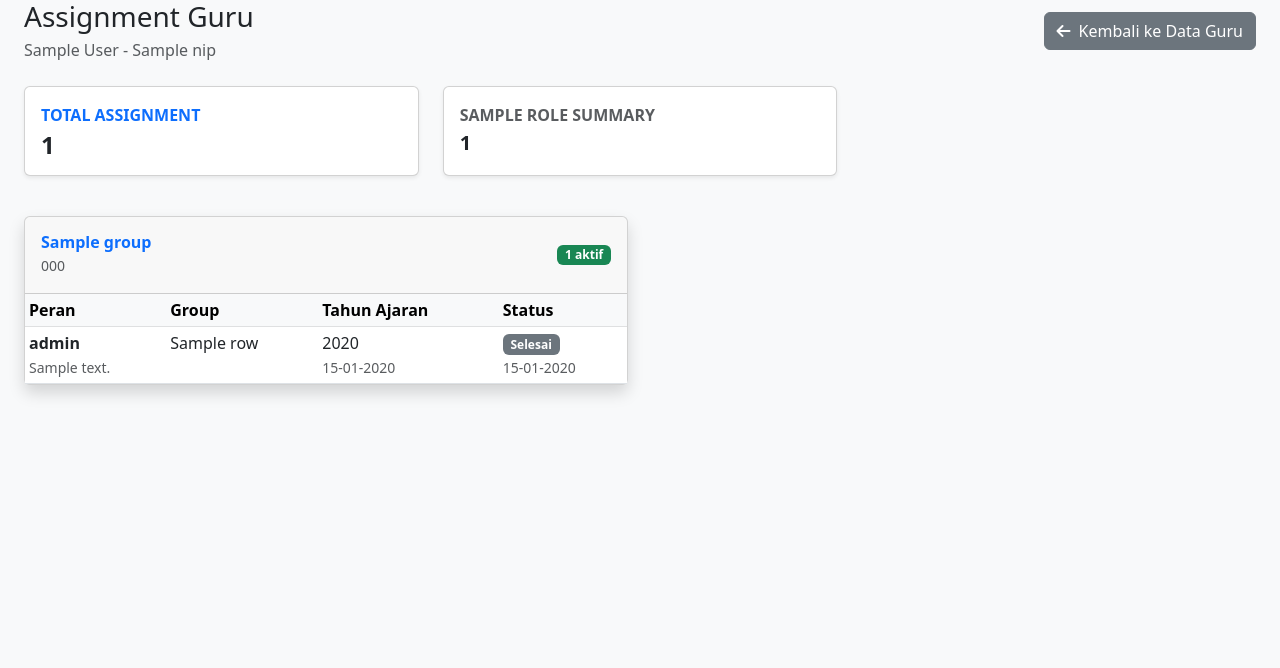
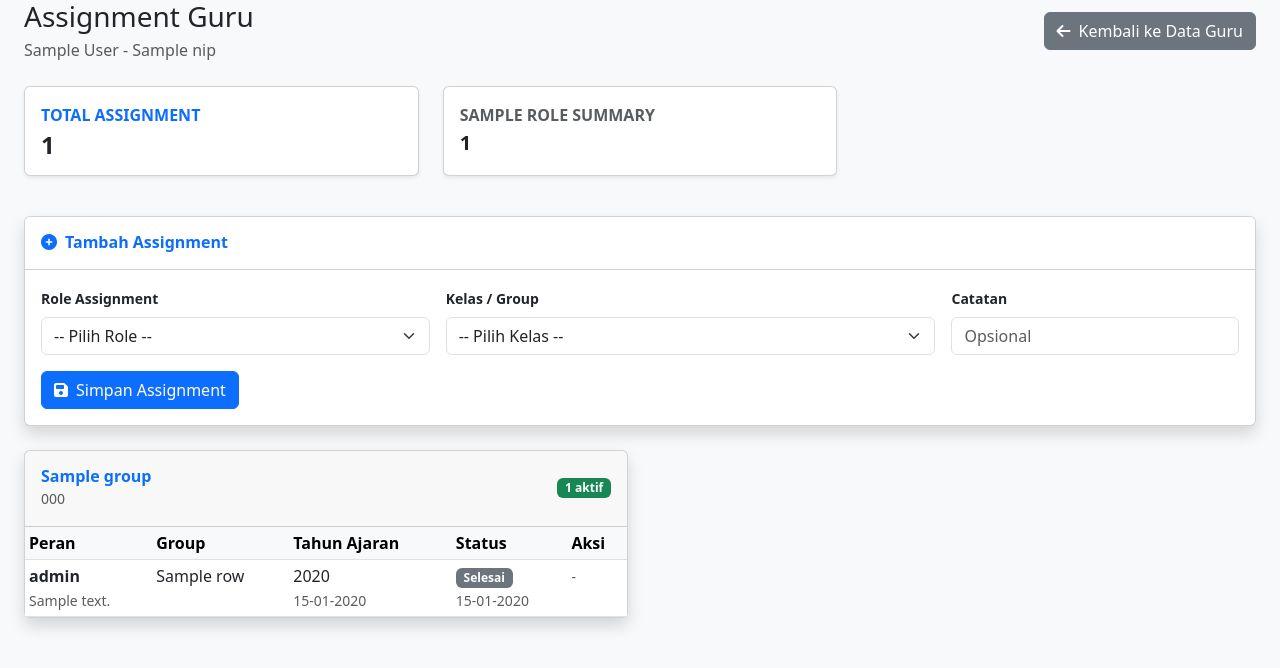
Before and after one commit to jie3116/rqdf_management_system_, a Python web app: template app/templates/admin/hr/teacher_assignments.html in a window 1280 px wide. Shown: the top 668 px of the page. Run offline with Jinja, Linux system fonts and the light colour scheme; the template is opened without the code that fills it: most values are stand-ins (such as "Sample title", 1, 10 or a date in 2020); some libraries are stand-ins or nearby versions.

Commit message:
add admin teacher assignment write path

```diff
--- a/app/templates/admin/hr/teacher_assignments.html
+++ b/app/templates/admin/hr/teacher_assignments.html
@@ -31,6 +31,47 @@
     {% endfor %}
 </div>
 
+<div class="card shadow mb-4">
+    <div class="card-header py-3 bg-white">
+        <h6 class="m-0 fw-bold text-primary"><i class="fas fa-plus-circle me-2"></i>Tambah Assignment</h6>
+    </div>
+    <div class="card-body">
+        <form method="POST" class="row g-3">
+            <input type="hidden" name="csrf_token" value="{{ csrf_token() }}"/>
+            <input type="hidden" name="action" value="add"/>
+            <div class="col-md-4">
+                <label class="form-label fw-bold small">Role Assignment</label>
+                <select name="assignment_role" class="form-select" required>
+                    <option value="">-- Pilih Role --</option>
+                    {% for role_value, role_label in assignment_role_options %}
+                    <option value="{{ role_value }}">{{ role_label }}</option>
+                    {% endfor %}
+                </select>
+            </div>
+            <div class="col-md-5">
+                <label class="form-label fw-bold small">Kelas / Group</label>
+                <select name="class_id" class="form-select" required>
+                    <option value="">-- Pilih Kelas --</option>
+                    {% for class_room in assignable_classes %}
+                    <option value="{{ class_room.id }}">
+                        {{ class_room.name }}{% if class_room.program_type %} - {{ class_room.program_type.value }}{% endif %}
+                    </option>
+                    {% endfor %}
+                </select>
+            </div>
+            <div class="col-md-3">
+                <label class="form-label fw-bold small">Catatan</label>
+                <input type="text" name="notes" class="form-control" placeholder="Opsional">
+            </div>
+            <div class="col-12">
+                <button type="submit" class="btn btn-primary">
+                    <i class="fas fa-save me-2"></i>Simpan Assignment
+                </button>
+            </div>
+        </form>
+    </div>
+</div>
+
 {% if grouped_assignments %}
 <div class="row">
     {% for group in grouped_assignments %}
@@ -52,6 +93,7 @@
                                 <th>Group</th>
                                 <th>Tahun Ajaran</th>
                                 <th>Status</th>
+                                <th>Aksi</th>
                             </tr>
                         </thead>
                         <tbody>
@@ -74,6 +116,20 @@
                                     <div><small class="text-muted">{{ row.end_date.strftime('%d-%m-%Y') if row.end_date else '-' }}</small></div>
                                     {% endif %}
                                 </td>
+                                <td>
+                                    {% if row.is_active %}
+                                    <form method="POST" onsubmit="return confirm('Nonaktifkan assignment ini?')">
+                                        <input type="hidden" name="csrf_token" value="{{ csrf_token() }}"/>
+                                        <input type="hidden" name="action" value="deactivate"/>
+                                        <input type="hidden" name="assignment_id" value="{{ row.id }}"/>
+                                        <button type="submit" class="btn btn-sm btn-outline-danger">
+                                            <i class="fas fa-ban"></i>
+                                        </button>
+                                    </form>
+                                    {% else %}
+                                    <span class="text-muted small">-</span>
+                                    {% endif %}
+                                </td>
                             </tr>
                             {% endfor %}
                         </tbody>
```
Also changed, not shown: app/routes/admin.py (+61 -3 lines), app/services/staff_assignment_service.py (+79 -0 lines).
